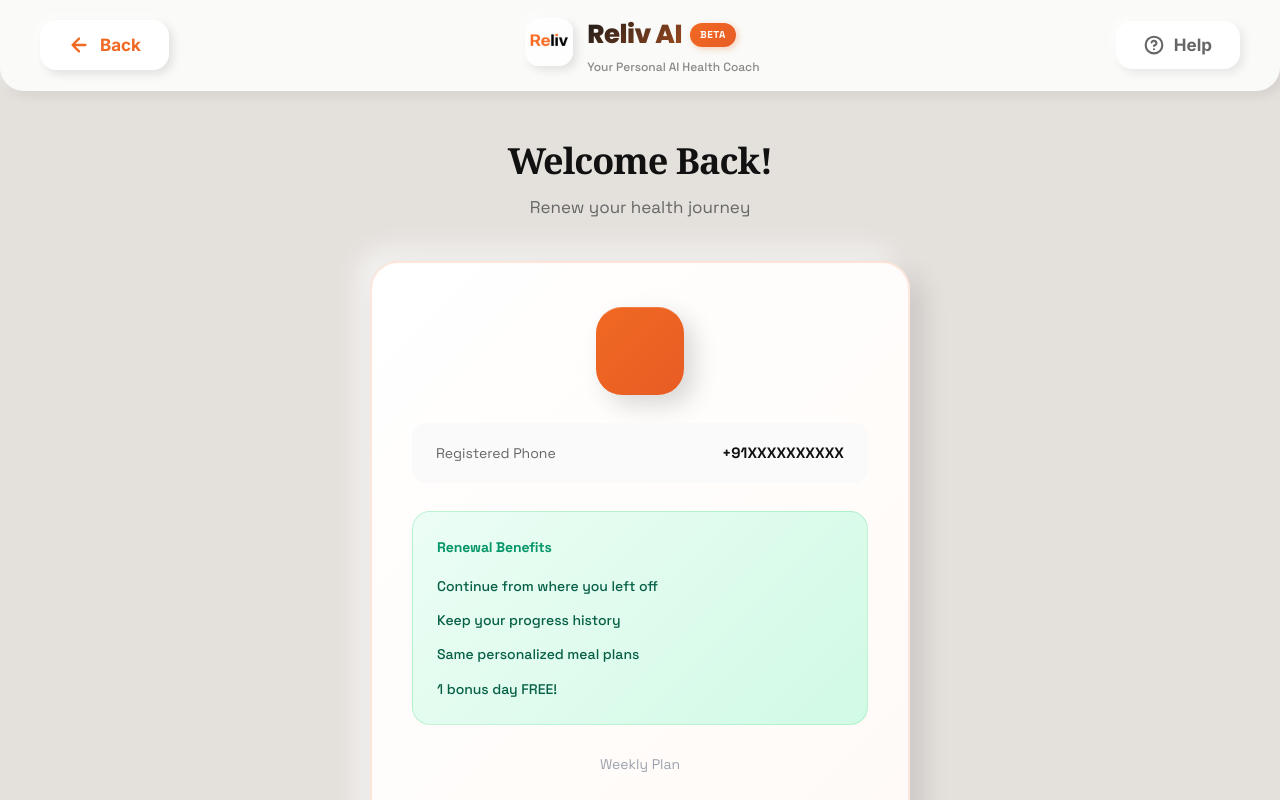
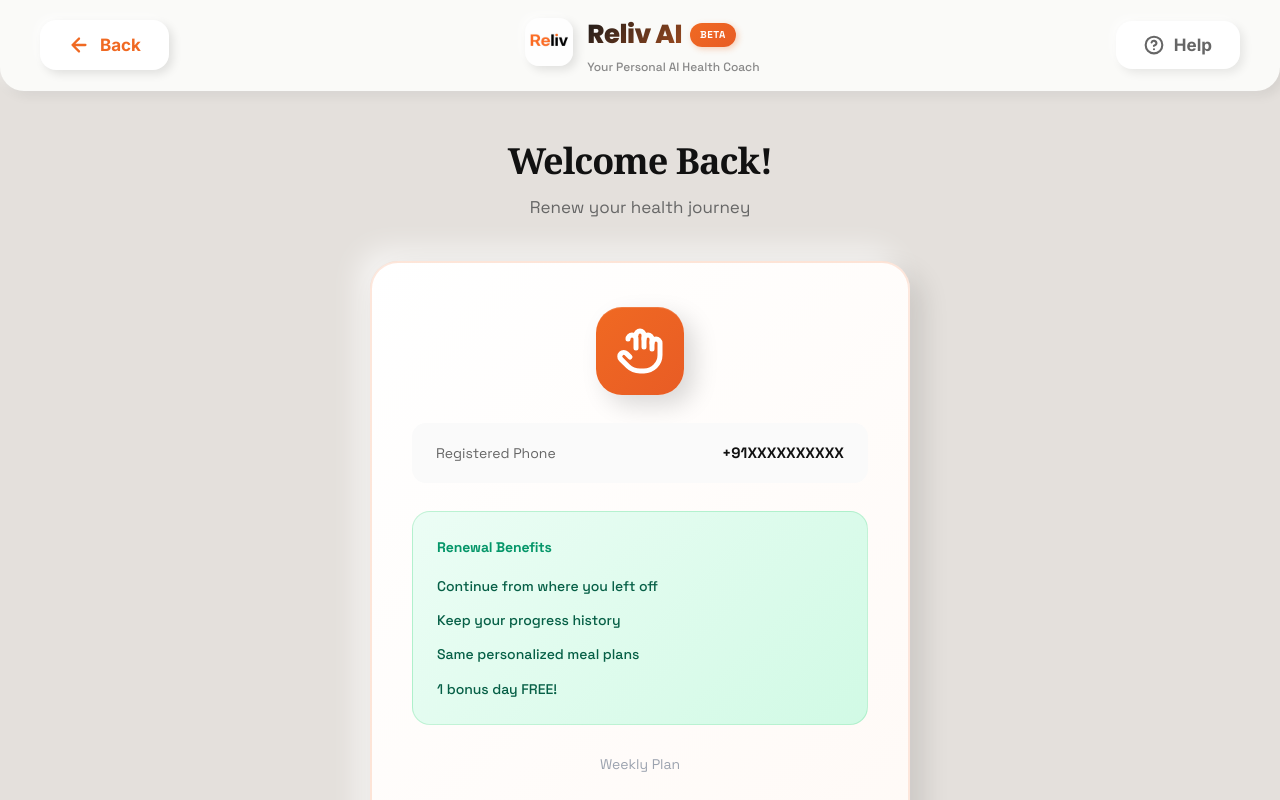
Before and after one commit to AlgorithSage/Reliv, a React (Vite) app in the folder frontend/: page /returning-pay in a window 1280 px wide. Shown: the top 800 px of the page. Built offline with nearby package versions, Linux system fonts and the light colour scheme; no server answers; a web font is replaced by a local one.

Commit message:
Added SVG Icon in the Welcome Back Card

```diff
--- /dev/null
+++ b/frontend/fix-daily-svg.js
@@ -0,0 +1,19 @@
+const fs = require('fs');
+const file = 'src/pages/ReturnDailyAgainScreen.jsx';
+let content = fs.readFileSync(file, 'utf8');
+
+const targetRegex = /boxShadow:\s*'0 12px 40px rgba\(245, 158, 11, 0\.3\)',\s*}}>\s*<\/div>/g;
+const replacement = `boxShadow: '0 12px 40px rgba(245, 158, 11, 0.3)',
+}}>
+  <svg width="48" height="48" viewBox="0 0 24 24" fill="#FFFFFF" stroke="none">
+    <path d="M12 2.25a.75.75 0 01.75.75v2.25a.75.75 0 01-1.5 0V3a.75.75 0 01.75-.75zM7.5 12a4.5 4.5 0 119 0 4.5 4.5 0 01-9 0zM18.894 6.166a.75.75 0 00-1.06-1.06l-1.591 1.59a.75.75 0 101.06 1.061l1.591-1.59zM21.75 12a.75.75 0 01-.75.75h-2.25a.75.75 0 010-1.5H21a.75.75 0 01.75.75zM17.834 18.894a.75.75 0 001.06-1.06l-1.59-1.591a.75.75 0 10-1.061 1.06l1.59 1.591zM12 18.75a.75.75 0 01.75.75V21a.75.75 0 01-1.5 0v-2.25a.75.75 0 01.75-.75zM6.166 18.894a.75.75 0 01-1.06-1.06l1.59-1.591a.75.75 0 111.061 1.06l-1.59 1.591zM2.25 12a.75.75 0 01.75-.75h2.25a.75.75 0 010 1.5H3a.75.75 0 01-.75-.75zM5.106 6.166a.75.75 0 001.06-1.06l-1.59-1.591a.75.75 0 10-1.061 1.06l1.59 1.591z" />
+  </svg>
+</div>`;
+
+if (targetRegex.test(content)) {
+  content = content.replace(targetRegex, replacement);
+  fs.writeFileSync(file, content, 'utf8');
+  console.log('SVG inserted successfully!');
+} else {
+  console.log('Could not find the target code to replace.');
+}
--- /dev/null
+++ b/frontend/fix-returning-pay-icon.js
@@ -0,0 +1,22 @@
+const fs = require('fs');
+const path = require('path');
+const file = 'src/pages/ReturningPayScreen.jsx';
+let content = fs.readFileSync(file, 'utf8');
+
+const svg = `
+    <svg width="48" height="48" viewBox="0 0 24 24" fill="none" stroke="#FFFFFF" strokeWidth="2.5" strokeLinecap="round" strokeLinejoin="round">
+      <path d="M18 11V6a2 2 0 0 0-2-2 2 2 0 0 0-2 2"></path>
+      <path d="M14 10V4a2 2 0 0 0-2-2 2 2 0 0 0-2 2"></path>
+      <path d="M10 10.5V6a2 2 0 0 0-2-2 2 2 0 0 0-2 2"></path>
+      <path d="M18 8a2 2 0 1 1 4 0v6a8 8 0 0 1-8 8h-2c-2.8 0-4.5-.86-5.99-2.34l-3.6-3.6a2 2 0 0 1 2.83-2.82L7 15"></path>
+    </svg>`;
+
+const regex = /(background:\s*'linear-gradient\(135deg,\s*#F06922\s*0%,\s*#E85C25\s*100%\)',[\s\S]*?)>\s*<\/div>/;
+
+if (regex.test(content)) {
+  content = content.replace(regex, `$1>${svg}\n  </div>`);
+  fs.writeFileSync(file, content, 'utf8');
+  console.log('Fixed Returning Pay icon!');
+} else {
+  console.log('Could not find the target code.');
+}
--- /dev/null
+++ b/frontend/fix-welcome-icon.js
@@ -0,0 +1,22 @@
+const fs = require('fs');
+const path = require('path');
+const file = 'src/pages/ReturnActiveScreen.jsx';
+let content = fs.readFileSync(file, 'utf8');
+
+const svg = `
+    <svg width="56" height="56" viewBox="0 0 24 24" fill="none" stroke="#FFFFFF" strokeWidth="2.5" strokeLinecap="round" strokeLinejoin="round">
+      <path d="M16 21v-2a4 4 0 0 0-4-4H5a4 4 0 0 0-4 4v2"></path>
+      <circle cx="8.5" cy="7" r="4"></circle>
+      <polyline points="17 11 19 13 23 9"></polyline>
+    </svg>`;
+
+// Use a more flexible regex that ignores exact whitespace/tabs
+const regex = /(background:\s*'linear-gradient\(135deg,\s*#22C55E\s*0%,\s*#16A34A\s*100%\)',[\s\S]*?)>\s*<\/div>/;
+
+if (regex.test(content)) {
+  content = content.replace(regex, `$1>${svg}\n  </div>`);
+  fs.writeFileSync(file, content, 'utf8');
+  console.log('Fixed Welcome Back icon!');
+} else {
+  console.log('Could not find the target code.');
+}
--- a/frontend/src/pages/ReturnActiveScreen.jsx
+++ b/frontend/src/pages/ReturnActiveScreen.jsx
@@ -106,7 +106,13 @@
  margin: '0 auto 24px', fontSize: 50,
  boxShadow: '12px 12px 28px rgba(0,0,0,0.15), -10px -10px 24px rgba(255,255,255,0.5)',
  animation: 'bounceIn 0.7s ease',
- }}></div>
+ }}>
+    <svg width="56" height="56" viewBox="0 0 24 24" fill="none" stroke="#FFFFFF" strokeWidth="2.5" strokeLinecap="round" strokeLinejoin="round">
+      <path d="M16 21v-2a4 4 0 0 0-4-4H5a4 4 0 0 0-4 4v2"></path>
+      <circle cx="8.5" cy="7" r="4"></circle>
+      <polyline points="17 11 19 13 23 9"></polyline>
+    </svg>
+  </div>
 
  <h1 style={{ fontSize: 28, fontWeight: 800, color: '#111', marginBottom: 8 }}>Welcome Back! </h1>
  <p style={{ fontSize: 15, color: '#666', marginBottom: 24, lineHeight: 1.6 }}>Your plan is still active. Keep going!</p>
--- a/frontend/src/pages/ReturnDailyAgainScreen.jsx
+++ b/frontend/src/pages/ReturnDailyAgainScreen.jsx
@@ -52,9 +52,11 @@
  margin: '0 auto 28px',
  fontSize: 50,
  boxShadow: '0 12px 40px rgba(245, 158, 11, 0.3)',
- }}>
-
- </div>
+}}>
+  <svg width="48" height="48" viewBox="0 0 24 24" fill="#FFFFFF" stroke="none">
+    <path d="M12 2.25a.75.75 0 01.75.75v2.25a.75.75 0 01-1.5 0V3a.75.75 0 01.75-.75zM7.5 12a4.5 4.5 0 119 0 4.5 4.5 0 01-9 0zM18.894 6.166a.75.75 0 00-1.06-1.06l-1.591 1.59a.75.75 0 101.06 1.061l1.591-1.59zM21.75 12a.75.75 0 01-.75.75h-2.25a.75.75 0 010-1.5H21a.75.75 0 01.75.75zM17.834 18.894a.75.75 0 001.06-1.06l-1.59-1.591a.75.75 0 10-1.061 1.06l1.59 1.591zM12 18.75a.75.75 0 01.75.75V21a.75.75 0 01-1.5 0v-2.25a.75.75 0 01.75-.75zM6.166 18.894a.75.75 0 01-1.06-1.06l1.59-1.591a.75.75 0 111.061 1.06l-1.59 1.591zM2.25 12a.75.75 0 01.75-.75h2.25a.75.75 0 010 1.5H3a.75.75 0 01-.75-.75zM5.106 6.166a.75.75 0 001.06-1.06l-1.59-1.591a.75.75 0 10-1.061 1.06l1.59 1.591z" />
+  </svg>
+</div>
 
  <h1 style={{
  fontSize: 28,
--- a/frontend/src/pages/ReturningPayScreen.jsx
+++ b/frontend/src/pages/ReturningPayScreen.jsx
@@ -48,8 +48,13 @@
  fontSize: 44,
  boxShadow: '10px 10px 24px rgba(0,0,0,0.15), -8px -8px 20px rgba(255,255,255,0.5), inset 0 1px 0 rgba(255,255,255,0.15)',
  }}>
-
- </div>
+    <svg width="48" height="48" viewBox="0 0 24 24" fill="none" stroke="#FFFFFF" strokeWidth="2.5" strokeLinecap="round" strokeLinejoin="round">
+      <path d="M18 11V6a2 2 0 0 0-2-2 2 2 0 0 0-2 2"></path>
+      <path d="M14 10V4a2 2 0 0 0-2-2 2 2 0 0 0-2 2"></path>
+      <path d="M10 10.5V6a2 2 0 0 0-2-2 2 2 0 0 0-2 2"></path>
+      <path d="M18 8a2 2 0 1 1 4 0v6a8 8 0 0 1-8 8h-2c-2.8 0-4.5-.86-5.99-2.34l-3.6-3.6a2 2 0 0 1 2.83-2.82L7 15"></path>
+    </svg>
+  </div>
 
  {/* User Info */}
  <div style={{
```
